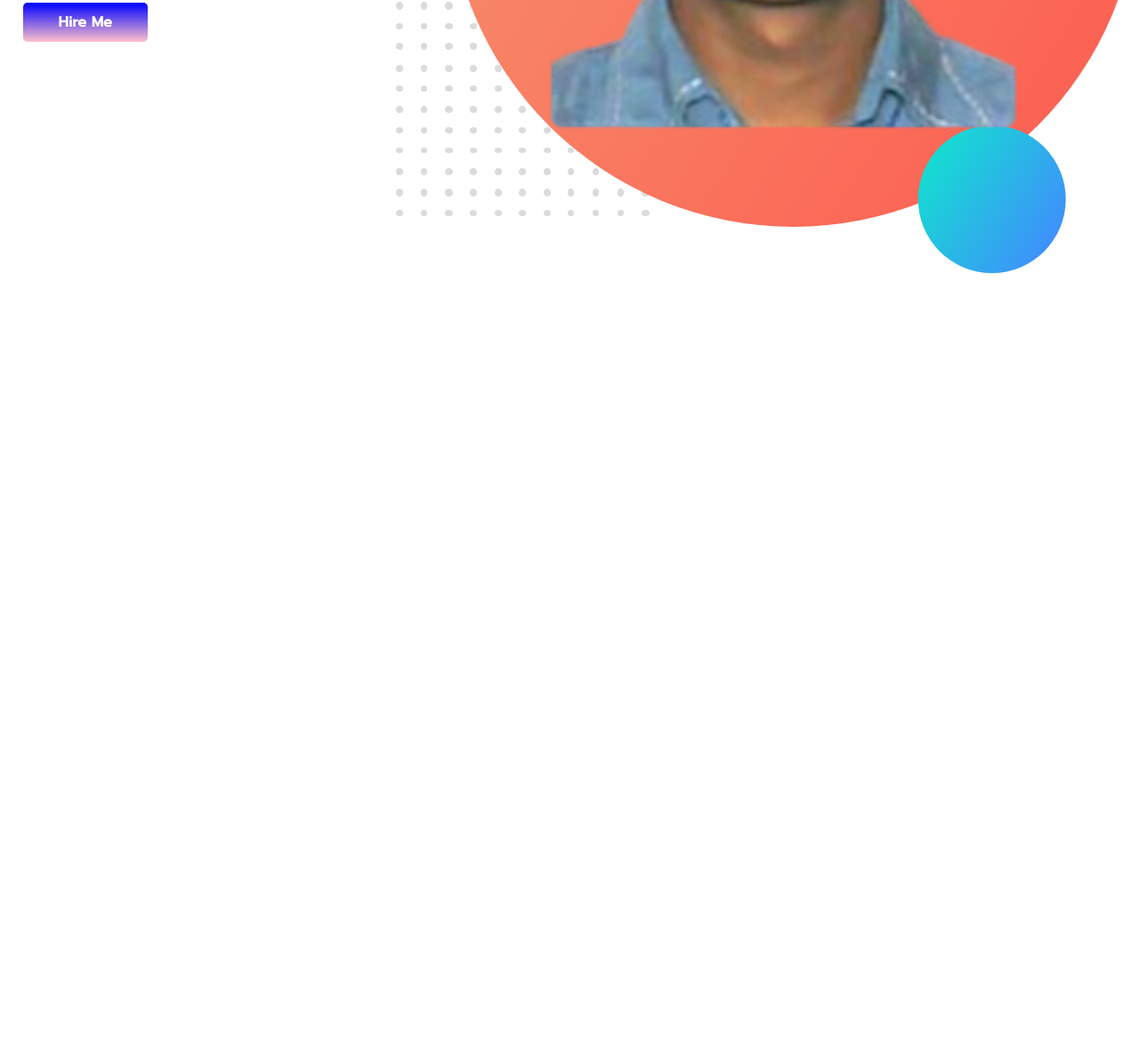
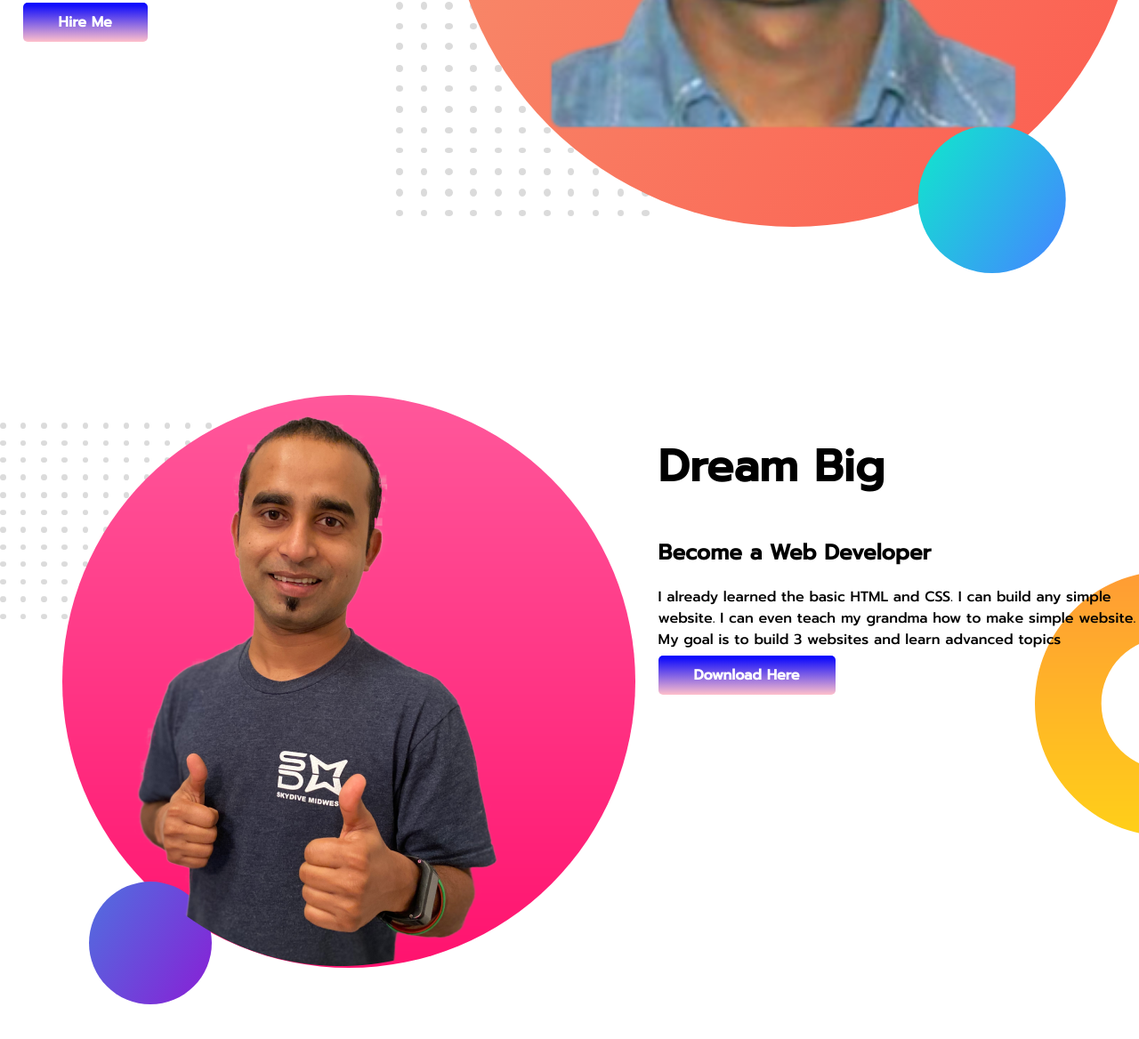
Before and after one commit to RajibDesai/developer-portfolio, a plain HTML site: page index.html in a window 1280 px wide. Shown: the part 522-1690 px from the top of the page at 89% size. Before the commit the page ends 836 px from the top, so only its background shows below. Drawn offline with Linux system fonts and the light colour scheme.

Commit message:
big dream

```diff
--- a/index.html
+++ b/index.html
@@ -29,6 +29,23 @@
         </div>
         <div class="half-width"><img src="images/my-bg.png" alt=""></div>
     </section>
+    <section class="dream-big">
+        <div "half-width">
+            <img src="images/jhankar2.png" alt="">
+        </div>
+        <div class="half-width">
+            <h1>Dream Big</h1>
+            <h2>Become a Web Developer</h2>
+            <p>
+            <p>I already learned the basic HTML and CSS. I can build any simple website. I can even teach my grandma how
+                to make simple website. My goal is to build 3 websites and learn advanced topics</p>
+            <a class="link-button" target="-blank"
+                href="https://web.programming-hero.com/web-5/video/web-5-4-6-dream-area-background-image-background-repeat">Download
+                Here</a>
+        </div>
+
+
+    </section>
 </body>
 
 </html>
--- a/style.css
+++ b/style.css
@@ -12,6 +12,7 @@ h1{
 }
 section{
     display: flex;
+    margin-bottom: 130px;
 }
 .half-width{
     width: 50%;
@@ -32,3 +33,8 @@ section{
     background-image: url(images/top-banner.png);
     background-repeat: no-repeat;
 }
+.dream-big{
+    background-image: url(images/dream-bg.png);
+    background-repeat: no-repeat;
+    background-position: right;
+}
```
